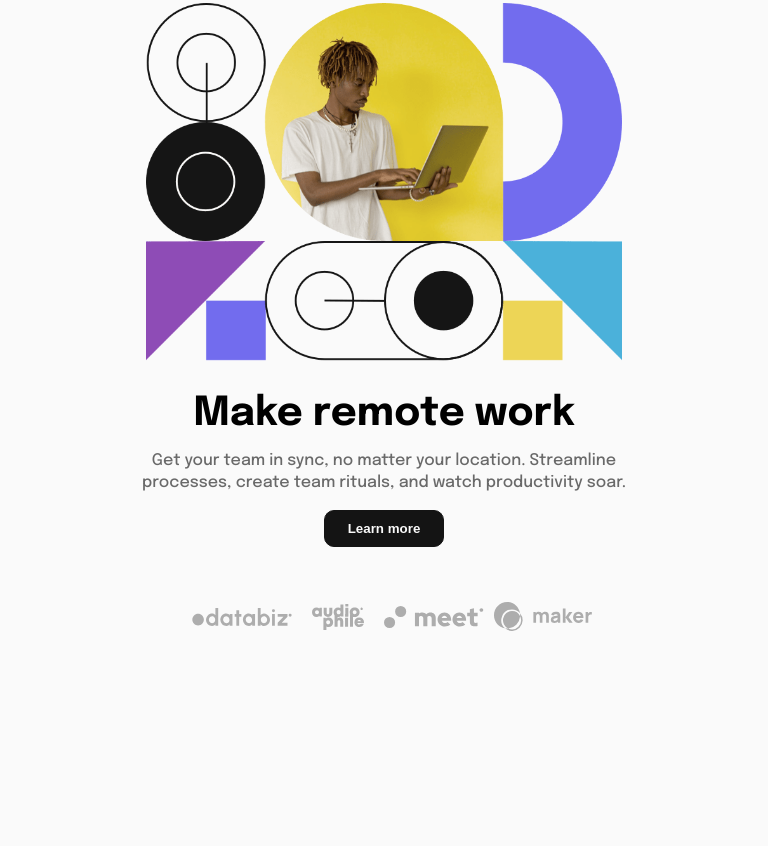
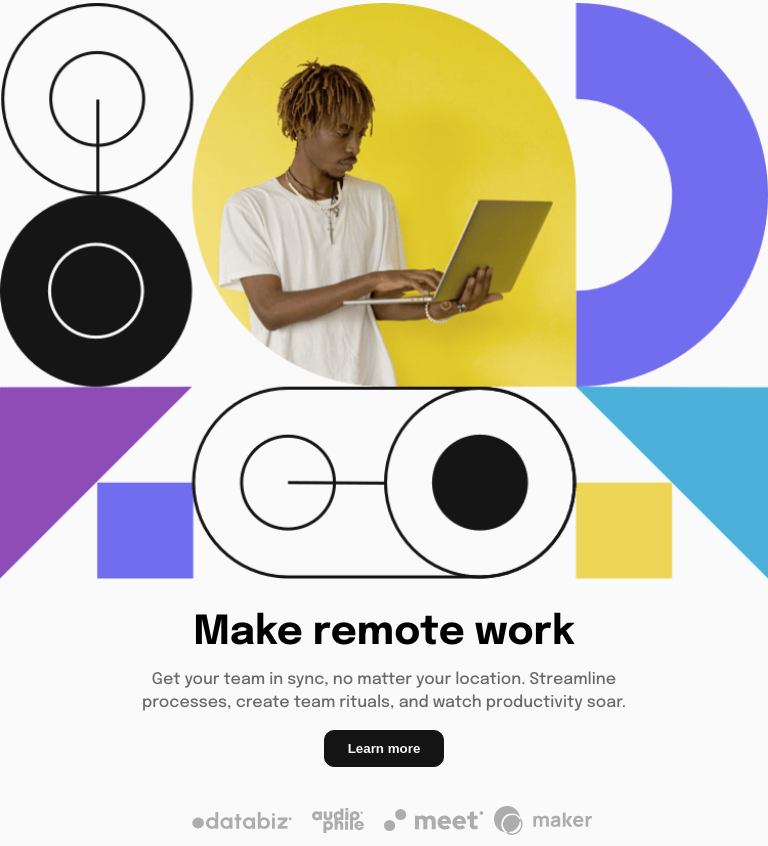
Before and after one commit to FengDenny/Frontend-Mentor-Challenges, a website built with Vite: page Landing Page 04/index.html in a window 768 px wide. Shown: the part 70-916 px from the top of the page. Before the commit the page ends 800 px from the top, so only its background shows below. Built offline with nearby package versions, Linux system fonts and the light colour scheme.

Commit message:
Changed tablet hero image width / company-logos padding

```diff
--- a/Landing Page 04/style.scss
+++ b/Landing Page 04/style.scss
@@ -285,9 +285,6 @@ main {
       .hero-img {
         display: flex;
         justify-content: center;
-        img {
-          width: 62%;
-        }
       }
 
       .hero-content {
@@ -295,7 +292,11 @@ main {
           max-width: 530px;
         }
       }
+      .company-logos{
+        padding:7px;
+      }
     }
+
   }
 }
 
```
